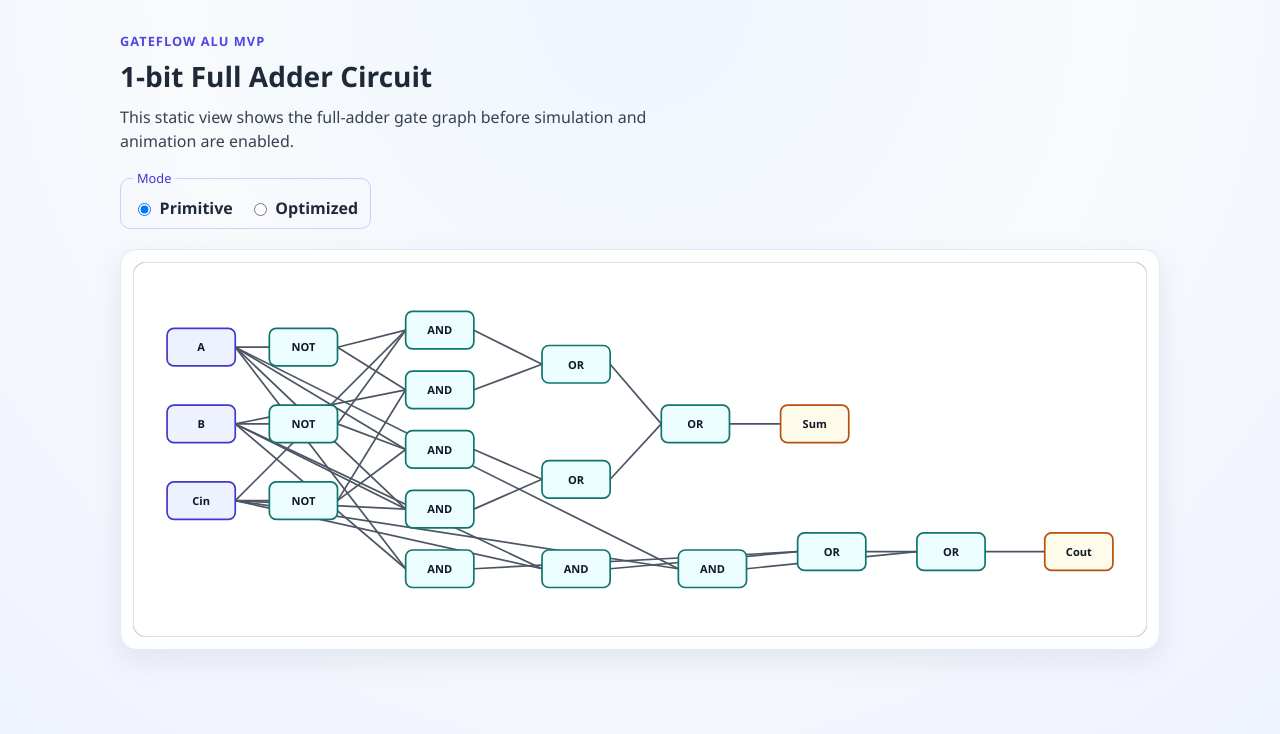
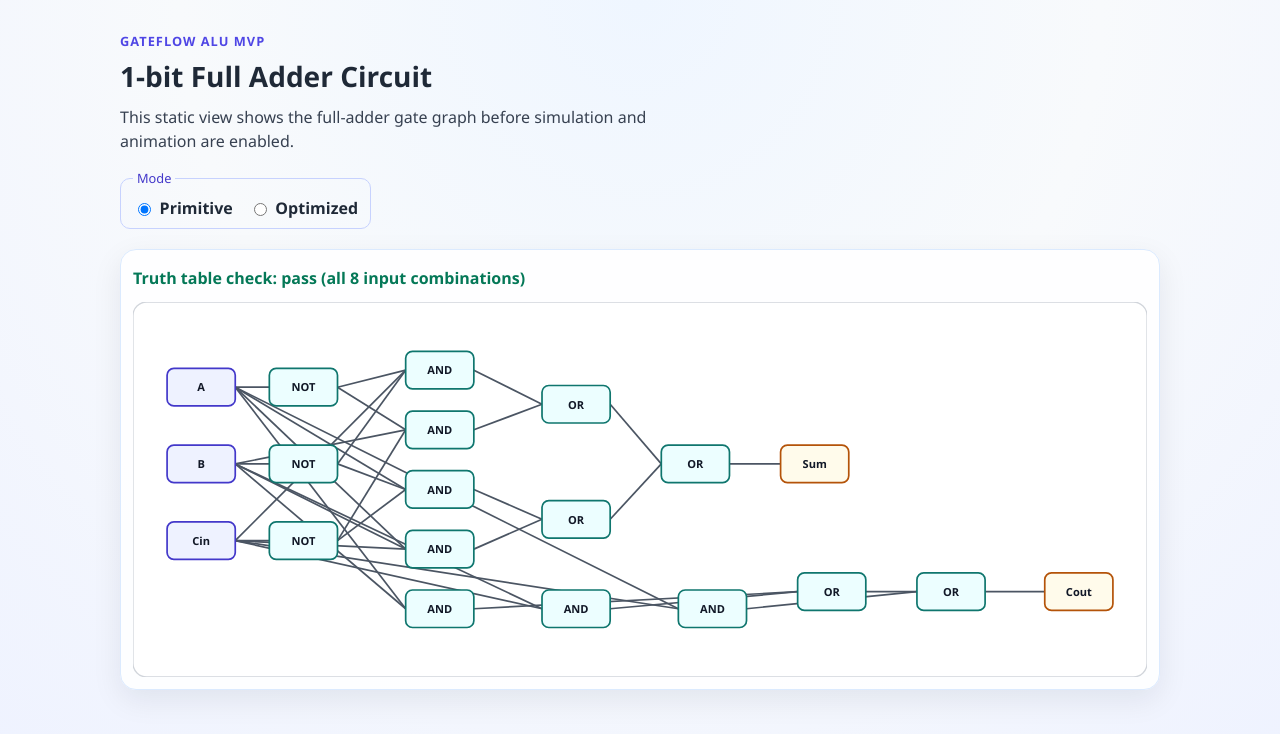
Before and after one commit to Picminmin/GateFlow-ALU, a React (Vite) app: page / in a window 1280 px wide. Shown: the top 734 px of the page. Built offline with nearby package versions, Linux system fonts and the light colour scheme.

Commit message:
Add full-adder truth table validation

```diff
--- a/src/App.tsx
+++ b/src/App.tsx
@@ -2,10 +2,12 @@ import { useState } from 'react';
 import { CircuitViewport } from './components';
 import { getFullAdderCircuit } from './circuits/fullAdder';
 import type { FullAdderMode } from './circuits/fullAdder';
+import { validateFullAdderCircuit } from './simulation';
 
 function App() {
   const [mode, setMode] = useState<FullAdderMode>('primitive');
   const activeCircuit = getFullAdderCircuit(mode);
+  const validation = validateFullAdderCircuit(activeCircuit);
 
   return (
     <main className="app-shell">
@@ -40,6 +42,11 @@ function App() {
         </fieldset>
       </header>
       <section className="circuit-card">
+        <p className={validation.isValid ? 'validation-ok' : 'validation-error'}>
+          {validation.isValid
+            ? 'Truth table check: pass (all 8 input combinations)'
+            : `Truth table check: fail (${validation.mismatches.length} mismatch(es))`}
+        </p>
         <CircuitViewport circuit={activeCircuit} />
       </section>
     </main>
--- a/src/index.css
+++ b/src/index.css
@@ -80,6 +80,20 @@ body {
   box-shadow: 0 10px 30px rgba(15, 23, 42, 0.08);
 }
 
+.validation-ok,
+.validation-error {
+  margin: 0.25rem 0 0.75rem;
+  font-weight: 700;
+}
+
+.validation-ok {
+  color: #047857;
+}
+
+.validation-error {
+  color: #b91c1c;
+}
+
 .circuit-viewport {
   width: 100%;
 }
--- a/src/simulation/index.ts
+++ b/src/simulation/index.ts
@@ -4,3 +4,5 @@ export type { SimulationEngine } from './engine';
 export { evaluateGateType, evaluateNodeOutput } from './gates';
 export { enqueueEvent, enqueueEvents, dequeueNextEvent } from './scheduler';
 export { createInitialSimulationState } from './state';
+export { validateFullAdderCircuit } from './validation';
+export type { FullAdderValidationMismatch, FullAdderValidationResult } from './validation';
--- /dev/null
+++ b/src/simulation/validation.ts
@@ -0,0 +1,92 @@
+import type { CircuitGraph, LogicValue } from '../types';
+import { evaluateNodeOutput } from './gates';
+
+export interface FullAdderValidationMismatch {
+  a: LogicValue;
+  b: LogicValue;
+  cin: LogicValue;
+  expectedSum: LogicValue;
+  expectedCout: LogicValue;
+  actualSum: LogicValue;
+  actualCout: LogicValue;
+}
+
+export interface FullAdderValidationResult {
+  isValid: boolean;
+  mismatches: FullAdderValidationMismatch[];
+}
+
+const FULL_ADDER_CASES: Array<{ a: LogicValue; b: LogicValue; cin: LogicValue; sum: LogicValue; cout: LogicValue }> = [
+  { a: 0, b: 0, cin: 0, sum: 0, cout: 0 },
+  { a: 0, b: 0, cin: 1, sum: 1, cout: 0 },
+  { a: 0, b: 1, cin: 0, sum: 1, cout: 0 },
+  { a: 0, b: 1, cin: 1, sum: 0, cout: 1 },
+  { a: 1, b: 0, cin: 0, sum: 1, cout: 0 },
+  { a: 1, b: 0, cin: 1, sum: 0, cout: 1 },
+  { a: 1, b: 1, cin: 0, sum: 0, cout: 1 },
+  { a: 1, b: 1, cin: 1, sum: 1, cout: 1 },
+];
+
+function evaluateStableValues(
+  circuit: CircuitGraph,
+  inputValues: Record<string, LogicValue>,
+): Record<string, LogicValue> {
+  const values = circuit.nodes.reduce<Record<string, LogicValue>>((acc, node) => {
+    acc[node.id] = inputValues[node.id] ?? 0;
+    return acc;
+  }, {});
+
+  for (let i = 0; i < circuit.nodes.length * 4; i += 1) {
+    let changed = false;
+
+    circuit.nodes.forEach((node) => {
+      if (node.type === 'INPUT') {
+        return;
+      }
+
+      const nextValue = evaluateNodeOutput(circuit, node.id, values);
+      if (values[node.id] !== nextValue) {
+        values[node.id] = nextValue;
+        changed = true;
+      }
+    });
+
+    if (!changed) {
+      break;
+    }
+  }
+
+  return values;
+}
+
+export function validateFullAdderCircuit(circuit: CircuitGraph): FullAdderValidationResult {
+  const mismatches: FullAdderValidationMismatch[] = [];
+
+  FULL_ADDER_CASES.forEach((testCase) => {
+    const values = evaluateStableValues(circuit, {
+      'in-a': testCase.a,
+      'in-b': testCase.b,
+      'in-cin': testCase.cin,
+    });
+
+    const actualSum = values['out-sum'] ?? 0;
+    const actualCout = values['out-cout'] ?? 0;
+
+    if (actualSum !== testCase.sum || actualCout !== testCase.cout) {
+      mismatches.push({
+        a: testCase.a,
+        b: testCase.b,
+        cin: testCase.cin,
+        expectedSum: testCase.sum,
+        expectedCout: testCase.cout,
+        actualSum,
+        actualCout,
+      });
+    }
+  });
+
+  return {
+    isValid: mismatches.length === 0,
+    mismatches,
+  };
+}
```
Also changed, not shown: 1 other file (tests, documents, lock files or other folders).
